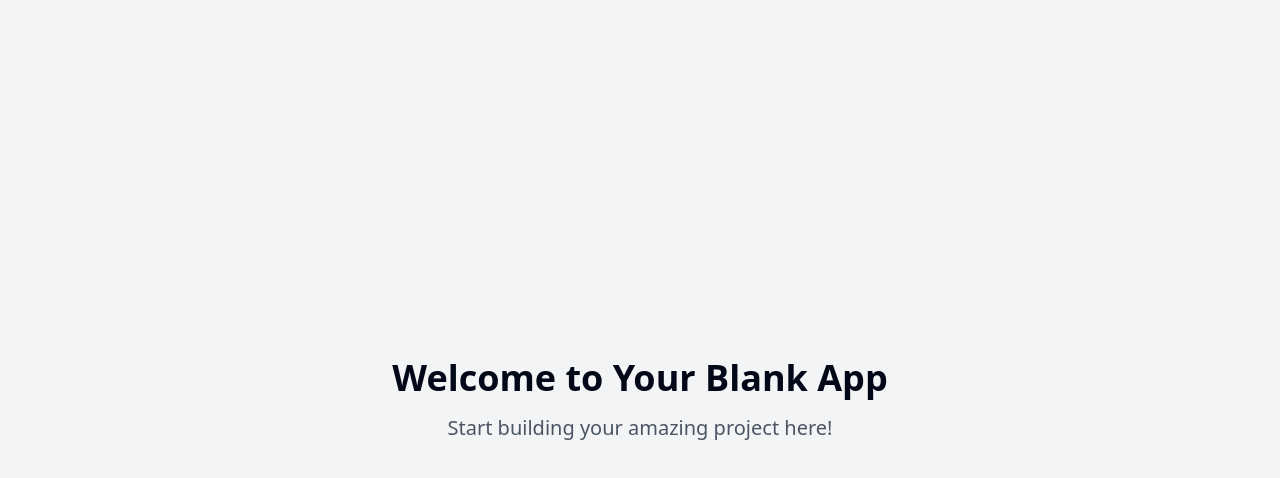
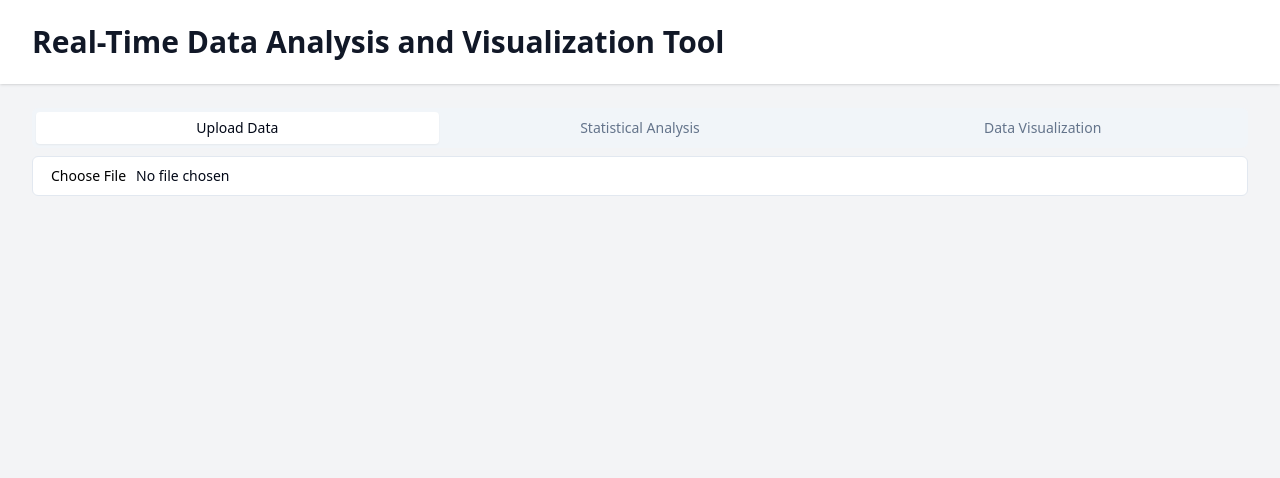
Before and after one commit to GPT-Engineer-App/data-dynamo-dashboard, a React (Vite) app: page / in a window 1280 px wide. Shown: the top 478 px of the page. Built offline with nearby package versions, Linux system fonts and the light colour scheme.

Commit message:
Implement initial version of Real-Time Data Analysis and Visualization Tool

```diff
--- a/src/nav-items.jsx
+++ b/src/nav-items.jsx
@@ -6,7 +6,7 @@ import Index from "./pages/Index.jsx";
  */
 export const navItems = [
   {
-    title: "Home",
+    title: "Data Analysis",
     to: "/",
     icon: <Home className="h-4 w-4" />,
     page: <Index />,
--- /dev/null
+++ b/src/pages/DataUpload.jsx
@@ -0,0 +1,53 @@
+import { useState } from 'react';
+import { Button } from "@/components/ui/button";
+import { Input } from "@/components/ui/input";
+import { Table, TableBody, TableCell, TableHead, TableHeader, TableRow } from "@/components/ui/table";
+
+const DataUpload = ({ setData }) => {
+  const [parsedData, setParsedData] = useState(null);
+
+  const handleFileUpload = (event) => {
+    const file = event.target.files[0];
+    const reader = new FileReader();
+
+    reader.onload = (e) => {
+      const text = e.target.result;
+      const rows = text.split('\n').map(row => row.split(','));
+      setParsedData(rows);
+      setData(rows);
+    };
+
+    reader.readAsText(file);
+  };
+
+  return (
+    <div className="space-y-4">
+      <Input type="file" accept=".csv" onChange={handleFileUpload} />
+      {parsedData && (
+        <Table>
+          <TableHeader>
+            <TableRow>
+              {parsedData[0].map((header, index) => (
+                <TableHead key={index}>{header}</TableHead>
+              ))}
+            </TableRow>
+          </TableHeader>
+          <TableBody>
+            {parsedData.slice(1).map((row, rowIndex) => (
+              <TableRow key={rowIndex}>
+                {row.map((cell, cellIndex) => (
+                  <TableCell key={cellIndex}>{cell}</TableCell>
+                ))}
+              </TableRow>
+            ))}
+          </TableBody>
+        </Table>
+      )}
+      {parsedData && (
+        <Button onClick={() => { setParsedData(null); setData(null); }}>Clear Data</Button>
+      )}
+    </div>
+  );
+};
+
+export default DataUpload;
--- /dev/null
+++ b/src/pages/DataVisualization.jsx
@@ -0,0 +1,58 @@
+import { useState, useEffect } from 'react';
+import { Select, SelectContent, SelectItem, SelectTrigger, SelectValue } from "@/components/ui/select";
+import { BarChart, Bar, XAxis, YAxis, CartesianGrid, Tooltip, Legend, ResponsiveContainer } from 'recharts';
+
+const DataVisualization = ({ data }) => {
+  const [selectedColumn, setSelectedColumn] = useState('');
+  const [chartData, setChartData] = useState([]);
+
+  useEffect(() => {
+    if (data && selectedColumn) {
+      const columnIndex = data[0].indexOf(selectedColumn);
+      const frequencyMap = data.slice(1).reduce((acc, row) => {
+        const value = row[columnIndex];
+        acc[value] = (acc[value] || 0) + 1;
+        return acc;
+      }, {});
+
+      const newChartData = Object.entries(frequencyMap).map(([value, count]) => ({
+        value,
+        count
+      }));
+
+      setChartData(newChartData);
+    }
+  }, [data, selectedColumn]);
+
+  if (!data) return <div>Please upload data first.</div>;
+
+  return (
+    <div className="space-y-4">
+      <Select onValueChange={setSelectedColumn}>
+        <SelectTrigger>
+          <SelectValue placeholder="Select a column" />
+        </SelectTrigger>
+        <SelectContent>
+          {data[0].map((header, index) => (
+            <SelectItem key={index} value={header}>{header}</SelectItem>
+          ))}
+        </SelectContent>
+      </Select>
+
+      {chartData.length > 0 && (
+        <ResponsiveContainer width="100%" height={400}>
+          <BarChart data={chartData}>
+            <CartesianGrid strokeDasharray="3 3" />
+            <XAxis dataKey="value" />
+            <YAxis />
+            <Tooltip />
+            <Legend />
+            <Bar dataKey="count" fill="#8884d8" />
+          </BarChart>
+        </ResponsiveContainer>
+      )}
+    </div>
+  );
+};
+
+export default DataVisualization;
--- a/src/pages/Index.jsx
+++ b/src/pages/Index.jsx
@@ -1,12 +1,39 @@
-// Update this page (the content is just a fallback if you fail to update the page)
+import { useState } from 'react';
+import { Tabs, TabsContent, TabsList, TabsTrigger } from "@/components/ui/tabs";
+import DataUpload from './DataUpload';
+import StatisticalAnalysis from './StatisticalAnalysis';
+import DataVisualization from './DataVisualization';
 
 const Index = () => {
+  const [data, setData] = useState(null);
+
   return (
-    <div className="min-h-screen flex items-center justify-center bg-gray-100">
-      <div className="text-center">
-        <h1 className="text-4xl font-bold mb-4">Welcome to Your Blank App</h1>
-        <p className="text-xl text-gray-600">Start building your amazing project here!</p>
-      </div>
+    <div className="min-h-screen bg-gray-100">
+      <header className="bg-white shadow">
+        <div className="max-w-7xl mx-auto py-6 px-4 sm:px-6 lg:px-8">
+          <h1 className="text-3xl font-bold text-gray-900">Real-Time Data Analysis and Visualization Tool</h1>
+        </div>
+      </header>
+      <main>
+        <div className="max-w-7xl mx-auto py-6 sm:px-6 lg:px-8">
+          <Tabs defaultValue="upload" className="w-full">
+            <TabsList className="grid w-full grid-cols-3">
+              <TabsTrigger value="upload">Upload Data</TabsTrigger>
+              <TabsTrigger value="analysis">Statistical Analysis</TabsTrigger>
+              <TabsTrigger value="visualization">Data Visualization</TabsTrigger>
+            </TabsList>
+            <TabsContent value="upload">
+              <DataUpload setData={setData} />
+            </TabsContent>
+            <TabsContent value="analysis">
+              <StatisticalAnalysis data={data} />
+            </TabsContent>
+            <TabsContent value="visualization">
+              <DataVisualization data={data} />
+            </TabsContent>
+          </Tabs>
+        </div>
+      </main>
     </div>
   );
 };
--- /dev/null
+++ b/src/pages/StatisticalAnalysis.jsx
@@ -0,0 +1,72 @@
+import { useState, useEffect } from 'react';
+import { Select, SelectContent, SelectItem, SelectTrigger, SelectValue } from "@/components/ui/select";
+import { Card, CardContent, CardHeader, CardTitle } from "@/components/ui/card";
+
+const StatisticalAnalysis = ({ data }) => {
+  const [selectedColumn, setSelectedColumn] = useState('');
+  const [statistics, setStatistics] = useState(null);
+
+  useEffect(() => {
+    if (data && selectedColumn) {
+      const columnData = data.slice(1).map(row => parseFloat(row[data[0].indexOf(selectedColumn)])).filter(val => !isNaN(val));
+
+      const mean = columnData.reduce((sum, val) => sum + val, 0) / columnData.length;
+      const sortedData = [...columnData].sort((a, b) => a - b);
+      const median = sortedData[Math.floor(sortedData.length / 2)];
+      const mode = columnData.reduce((a, b, i, arr) =>
+        (arr.filter(v => v === a).length >= arr.filter(v => v === b).length ? a : b), columnData[0]);
+      const variance = columnData.reduce((sum, val) => sum + Math.pow(val - mean, 2), 0) / columnData.length;
+      const stdDev = Math.sqrt(variance);
+
+      setStatistics({ mean, median, mode, stdDev });
+    }
+  }, [data, selectedColumn]);
+
+  if (!data) return <div>Please upload data first.</div>;
+
+  return (
+    <div className="space-y-4">
+      <Select onValueChange={setSelectedColumn}>
+        <SelectTrigger>
+          <SelectValue placeholder="Select a column" />
+        </SelectTrigger>
+        <SelectContent>
+          {data[0].map((header, index) => (
+            <SelectItem key={index} value={header}>{header}</SelectItem>
+          ))}
+        </SelectContent>
+      </Select>
+
+      {statistics && (
+        <div className="grid grid-cols-2 gap-4">
+          <Card>
+            <CardHeader>
+              <CardTitle>Mean</CardTitle>
+            </CardHeader>
+            <CardContent>{statistics.mean.toFixed(2)}</CardContent>
+          </Card>
+          <Card>
+            <CardHeader>
+              <CardTitle>Median</CardTitle>
+            </CardHeader>
+            <CardContent>{statistics.median.toFixed(2)}</CardContent>
+          </Card>
+          <Card>
+            <CardHeader>
+              <CardTitle>Mode</CardTitle>
+            </CardHeader>
+            <CardContent>{statistics.mode.toFixed(2)}</CardContent>
+          </Card>
+          <Card>
+            <CardHeader>
+              <CardTitle>Standard Deviation</CardTitle>
+            </CardHeader>
+            <CardContent>{statistics.stdDev.toFixed(2)}</CardContent>
+          </Card>
+        </div>
+      )}
+    </div>
+  );
+};
+
+export default StatisticalAnalysis;
```
